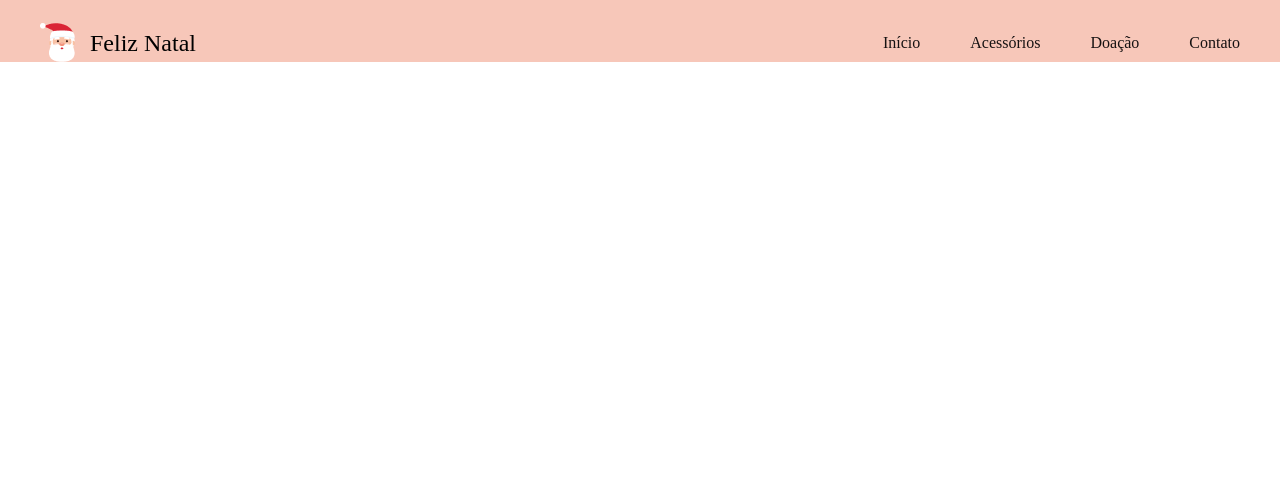
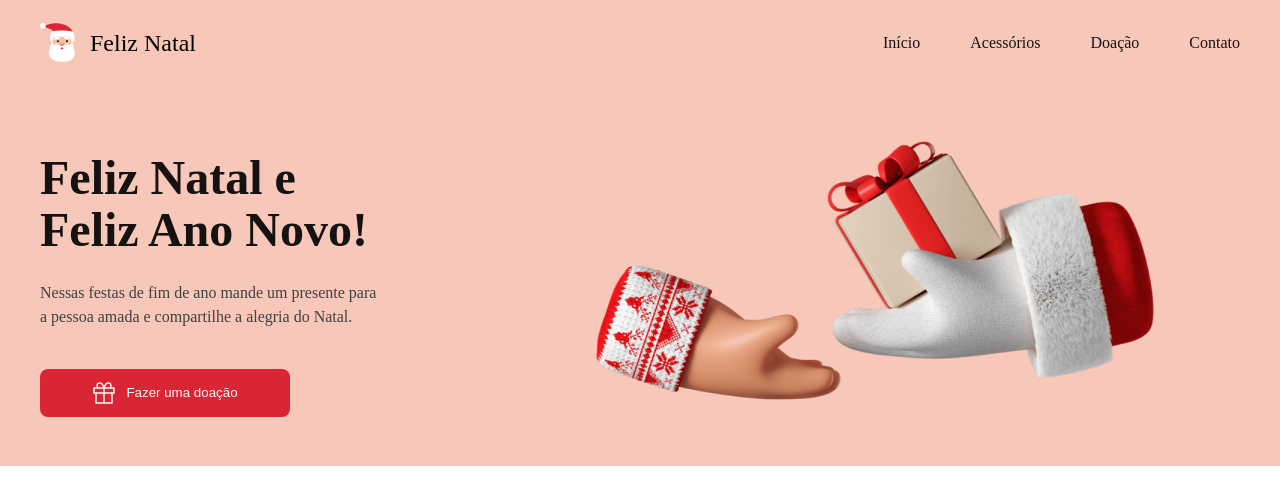
Before and after one commit to lucasmoou/desafios-codelandia, a plain HTML site: page desafio16/index.html in a window 1280 px wide. Drawn offline with Linux system fonts and the light colour scheme.

Commit message:
adicionando introducao

```diff
--- a/desafio16/css/scss/_header.scss
+++ b/desafio16/css/scss/_header.scss
@@ -5,15 +5,14 @@ header{
     justify-content: space-between;
     align-items: center;
   }
-  p{
-    @include texto-medio;
-  }
-}
   .logo{
     display: flex;
     align-items: center;
     gap: 15px;
     margin-top: 23px;
+    p{
+      @include texto-medio;
+    }
   }
   .links{
     display: flex;
@@ -21,7 +20,37 @@ header{
     margin-top: 23px;
 
     li{
+      cursor: pointer;
       @include texto-pequeno;
       color: $cor-primaria;
     }
   }
+}
+
+section{
+  margin-top: 40px;
+
+  .introducao{
+    display: flex;
+    align-items: center;
+    gap: 170px;
+
+    h1{
+      @include texto-grande;
+      color: $cor-primaria;
+      max-width: 365px;
+    }
+    p{
+      @include texto-pequeno;
+      color: $cor-secundaria;
+      max-width: 345px;
+      margin-top: 25px;
+    }
+    button{
+      cursor: pointer;
+      width: 250px;
+      @include button;
+      margin-top: 40px;
+    }
+  }
+}
--- a/desafio16/css/scss/_mixins.scss
+++ b/desafio16/css/scss/_mixins.scss
@@ -12,3 +12,19 @@ $background: #F7C7B9;
   font-size: 24px;
   line-height: 36px;
 }
+
+@mixin texto-grande {
+  font-size: 48px;
+  line-height: 52px;
+}
+
+@mixin button {
+  height: 48px;
+  background: #DA2535;
+  border-radius: 8px;
+  color: #F9F9F9;
+  display: flex;
+  gap: 10px;
+  align-items: center;
+  justify-content: center;
+}
--- a/desafio16/index.html
+++ b/desafio16/index.html
@@ -22,7 +22,22 @@
           <li>Contato</li>
         </ul>
     </nav>
-  </div>
+    </div>
+    <section>
+      <div class="introducao container">
+        <div>
+          <h1>Feliz Natal e Feliz Ano Novo!</h1>
+          <p>Nessas festas de fim de ano mande um presente para a pessoa amada e compartilhe a alegria do Natal.</p>
+          <button>
+            <img src="./img/gift.png" alt="">
+            Fazer uma doação</button>
+        </div>
+        <div>
+          <img src="./img/send.png" alt="">
+        </div>
+      </div>
+    </section>
   </header>
+
 </body>
 </html>
```
Also changed, not shown: desafio16/css/style.css, desafio16/img/gift.png (added), desafio16/img/send.png (added), 1 other file. Lines whose indentation alone changed are shown as unchanged.
